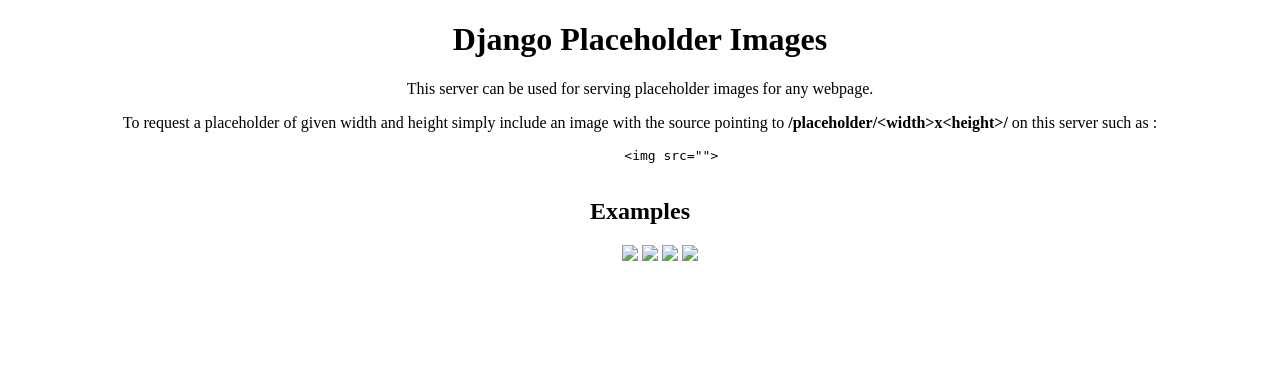
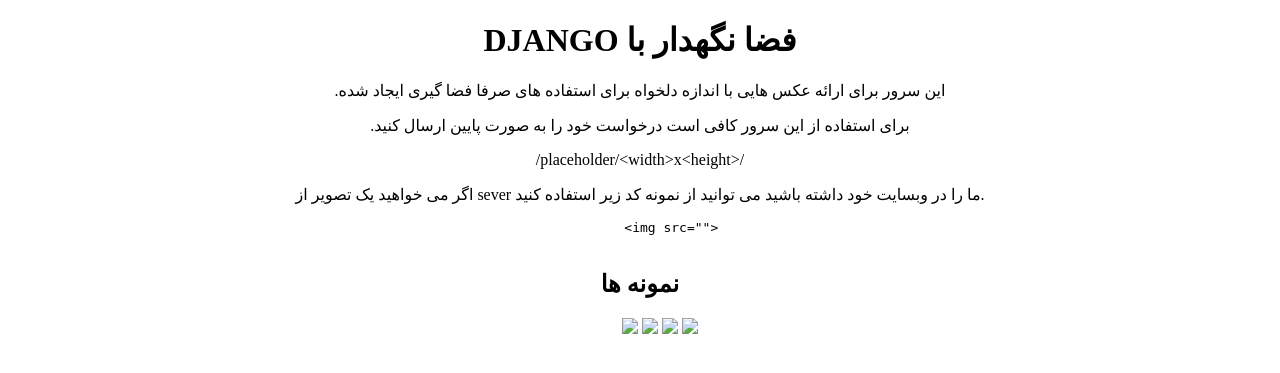
Before and after one commit to alisaleh65/lightweight-django, a Django app: template placeholder/templates/home.html in a window 1280 px wide. Shown: the top 373 px of the page. Run offline with Django 3.2, Linux system fonts and the light colour scheme; the template is opened without the code that fills it, so the values that code supplies are empty.

Commit message:
some refactor and convert to persian version.

```diff
--- a/placeholder/templates/home.html
+++ b/placeholder/templates/home.html
@@ -1,24 +1,24 @@
 {% load staticfiles %}
 <!DOCTYPE html>
-<html>
+<html lang="fa" >
 <head>
     <meta charset="utf-8">
-    <title>Django Placeholder Image.</title>
+    <title>Django Placeholder Images</title>
     <link rel="stylesheet" href="{% static 'site.css' %}" type="text/css">
 </head>
 
 <body>
-    <h1>Django Placeholder Images</h1>
-    <p>This server can be used for serving placeholder images for any webpage.
+    <h1 dir="rtl">فضا نگهدار با DJANGO</h1>
+    <p dir="rtl">این سرور برای ارائه عکس هایی با اندازه دلخواه برای استفاده های صرفا فضا گیری ایجاد شده.
     </p>
-    <p>To request a placeholder of given width and height simply include an image with the source pointing to
-    <b>/placeholder/&lt;width&gt;x&lt;height&gt;/</b>
-    on this server such as :
+    <p dir="rtl">برای استفاده از این سرور کافی است درخواست خود را به صورت پایین ارسال کنید.
+    <p>/placeholder/&lt;width&gt;x&lt;height&gt;/</p>
+    اگر می خواهید یک تصویر از sever ما را در وبسایت خود داشته باشید می توانید از نمونه کد زیر استفاده کنید.
     </p>
     <pre>
         &lt;img src="{{ example }}"&gt;
     </pre>
-    <h2>Examples</h2>
+    <h2>نمونه ها</h2>
     <ul>
         <li><img src="{% url 'placeholder' width=50 height=50 %}"></li>
         <li><img src="{% url 'placeholder' width=100 height=50 %}"></li>
```
Also changed, not shown: placeholder/placeholder.py (+33 -30 lines).
